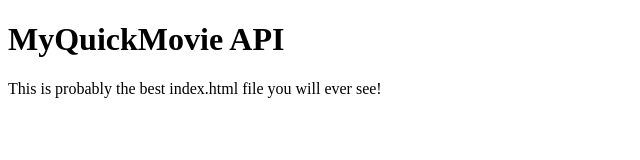
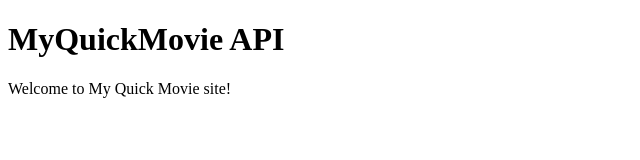
Before and after one commit to Caduella/movie_api, a website: page public/index.html in a window 1280 px wide. Shown: the whole page, without its empty margins (0-640 px from the left). Drawn offline with Linux system fonts and the light colour scheme.

Commit message:
Change welcome message in the index.html

```diff
--- a/public/index.html
+++ b/public/index.html
@@ -7,6 +7,6 @@
 	</head>
 	<body>
 		<h1>MyQuickMovie API</h1>
-		<p>This is probably the best index.html file you will ever see!</p>
+		<p>Welcome to My Quick Movie site!</p>
 	</body>
 </html>
```
